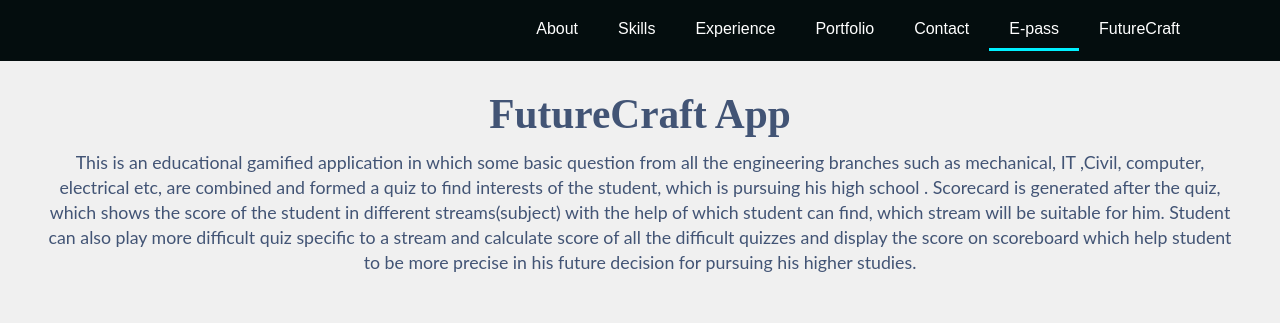
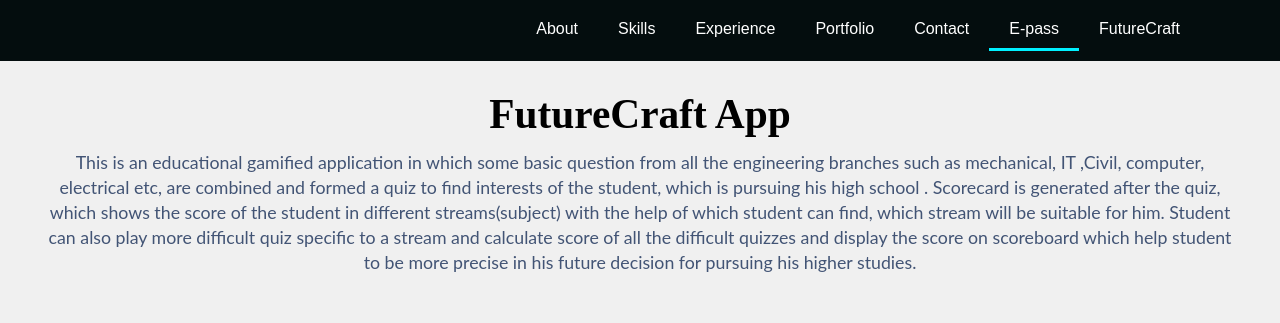
Before and after one commit to sjRahul/codehelper, a plain HTML site: page Futurecraft.html in a window 1280 px wide. Shown: the top 323 px of the page. Drawn offline with Linux system fonts and the light colour scheme.

Commit message:
Update Futurecraft.html

```diff
--- a/Futurecraft.html
+++ b/Futurecraft.html
@@ -342,7 +342,7 @@
   </nav>
 </div><div class="sc-1akbv98-12 hApwOg"><div class="mobile-navbar-container sc-1akbv98-10 cUsEs"></div></div></div></div>
 
-	<div class="portfolio-container sc-ewl9y2-0 klOQRe" style="padding-top:70px; color: #425475; width: 100%; text-align: center;"  ><h1 class="sc-1pbog6r-2 WM_GLOBAL_heading sm-word-wrap sc-15za8y8-0 gjHBqh">FutureCraft App</h1><p class="sc-1pbog6r-3 WM_GLOBAL_paragraph sm-word-wrap sc-15za8y8-0 epflTg">This is an educational gamified application in which some basic question from all the engineering branches such as mechanical, IT ,Civil, computer, electrical etc, are combined and formed a quiz to find interests of the student, which is pursuing his high school . Scorecard is generated after the quiz, which shows the score of the student in different streams(subject) with the help of which student can find, which stream will be suitable for him. Student can also play more difficult quiz specific to a stream and calculate score of all the difficult quizzes and display the score on scoreboard which help student to be more precise in his future decision for pursuing his higher studies.</p>
+	<div class="portfolio-container sc-ewl9y2-0 klOQRe" style="padding-top:70px; width: 100%; text-align: center;"  ><h1 class="sc-1pbog6r-2 WM_GLOBAL_heading sm-word-wrap sc-15za8y8-0 gjHBqh">FutureCraft App</h1><p class="sc-1pbog6r-3 WM_GLOBAL_paragraph sm-word-wrap sc-15za8y8-0 epflTg" style=" color: #425475; width: 100%; text-align: center;" >This is an educational gamified application in which some basic question from all the engineering branches such as mechanical, IT ,Civil, computer, electrical etc, are combined and formed a quiz to find interests of the student, which is pursuing his high school . Scorecard is generated after the quiz, which shows the score of the student in different streams(subject) with the help of which student can find, which stream will be suitable for him. Student can also play more difficult quiz specific to a stream and calculate score of all the difficult quizzes and display the score on scoreboard which help student to be more precise in his future decision for pursuing his higher studies.</p>
 	  <div class="gallery">
     <!-- Cards -->
     <div class="card">
```
